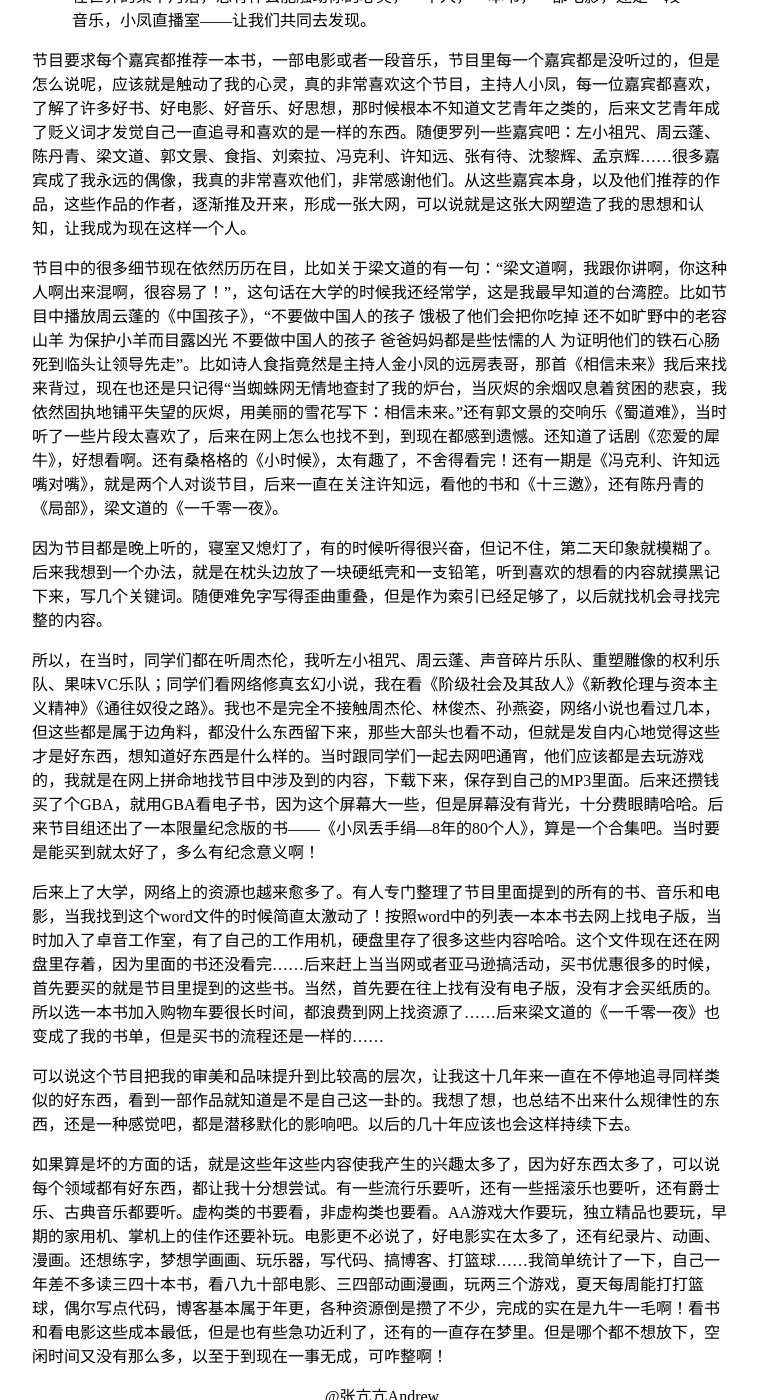
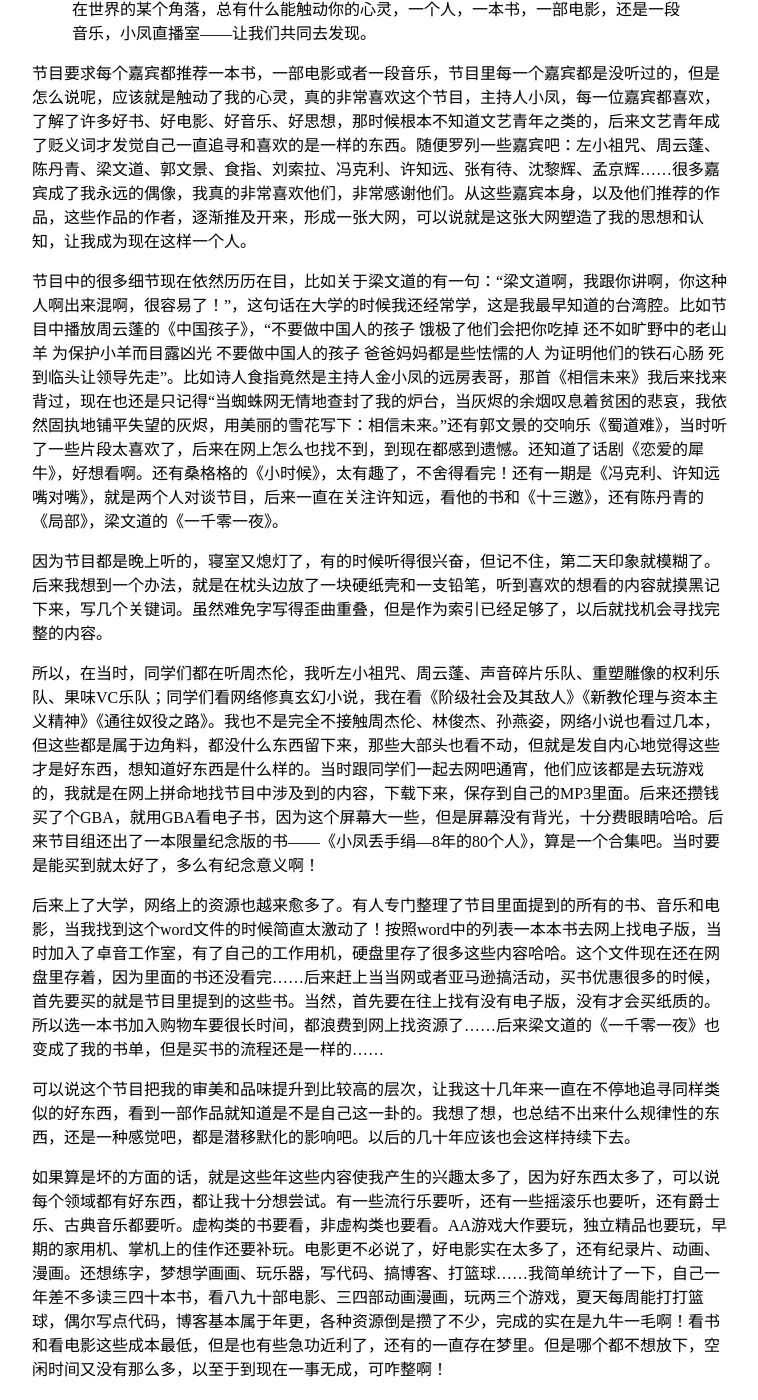
Before and after one commit to zkkandrew/blog-github, a Jekyll site: the page built from _posts/2020-5-22-我听小凤直播室.html, in a window 1280 px wide and 1400 px high, scrolled down 541 px. Shown: the whole window, without its empty margins (258-1016 px from the left). Built offline with Jekyll 4.4.1, drawn with Linux system fonts in a browser that asks for light colours; comment, search, counter and statistics services are not loaded.

Commit message:
update post 2020-5-22
change wrong charactors and delete weibo link.

```diff
--- a/_posts/2020-5-22-我听小凤直播室.html
+++ b/_posts/2020-5-22-我听小凤直播室.html
@@ -5,7 +5,7 @@ title: 我听《小凤直播室》
 <h2>{{ page.title }}</h2>
 <p>{{ page.date | date_to_string }}</p>
 
-<p><img src="https://github.com/zkkandrew/blog-github/raw/gh-pages/images/head.jpg" style="width: 650px;" /></p>
+<p><img src="https://github.com/zkkandrew/blog-github/raw/gh-pages/images/head.jpg" style="width: 700px;" /></p>
 
 <p>是在初中还是高中真的记不清了，现在我对自己在初中和高中的很多经历都混淆了。当时一直在收听一个电台，就是山东广播电台的《小凤直播室》。那时候应该是每周六晚上10点还是11点节目开始，主持人金小凤会采访各个领域的人，主要是人文类的访谈吧。这个节目真的影响了我十几年，一直到现在。那时候学习任务挺重的，晚上10点收听节目不算难，要听完就快12点了，有时候就听睡着了，这样的话就会在后面重播的时候补听完。</p>
 
@@ -17,9 +17,9 @@ title: 我听《小凤直播室》
 
 <p>节目要求每个嘉宾都推荐一本书，一部电影或者一段音乐，节目里每一个嘉宾都是没听过的，但是怎么说呢，应该就是触动了我的心灵，真的非常喜欢这个节目，主持人小凤，每一位嘉宾都喜欢，了解了许多好书、好电影、好音乐、好思想，那时候根本不知道文艺青年之类的，后来文艺青年成了贬义词才发觉自己一直追寻和喜欢的是一样的东西。随便罗列一些嘉宾吧：左小祖咒、周云蓬、陈丹青、梁文道、郭文景、食指、刘索拉、冯克利、许知远、张有待、沈黎辉、孟京辉……很多嘉宾成了我永远的偶像，我真的非常喜欢他们，非常感谢他们。从这些嘉宾本身，以及他们推荐的作品，这些作品的作者，逐渐推及开来，形成一张大网，可以说就是这张大网塑造了我的思想和认知，让我成为现在这样一个人。</p>
 
-<p>节目中的很多细节现在依然历历在目，比如关于梁文道的有一句：“梁文道啊，我跟你讲啊，你这种人啊出来混啊，很容易了！”，这句话在大学的时候我还经常学，这是我最早知道的台湾腔。比如节目中播放周云蓬的《中国孩子》，“不要做中国人的孩子 饿极了他们会把你吃掉 还不如旷野中的老容山羊 为保护小羊而目露凶光 不要做中国人的孩子 爸爸妈妈都是些怯懦的人 为证明他们的铁石心肠 死到临头让领导先走”。比如诗人食指竟然是主持人金小凤的远房表哥，那首《相信未来》我后来找来背过，现在也还是只记得“当蜘蛛网无情地查封了我的炉台，当灰烬的余烟叹息着贫困的悲哀，我依然固执地铺平失望的灰烬，用美丽的雪花写下：相信未来。”还有郭文景的交响乐《蜀道难》，当时听了一些片段太喜欢了，后来在网上怎么也找不到，到现在都感到遗憾。还知道了话剧《恋爱的犀牛》，好想看啊。还有桑格格的《小时候》，太有趣了，不舍得看完！还有一期是《冯克利、许知远嘴对嘴》，就是两个人对谈节目，后来一直在关注许知远，看他的书和《十三邀》，还有陈丹青的《局部》，梁文道的《一千零一夜》。</p>
+<p>节目中的很多细节现在依然历历在目，比如关于梁文道的有一句：“梁文道啊，我跟你讲啊，你这种人啊出来混啊，很容易了！”，这句话在大学的时候我还经常学，这是我最早知道的台湾腔。比如节目中播放周云蓬的《中国孩子》，“不要做中国人的孩子 饿极了他们会把你吃掉 还不如旷野中的老山羊 为保护小羊而目露凶光 不要做中国人的孩子 爸爸妈妈都是些怯懦的人 为证明他们的铁石心肠 死到临头让领导先走”。比如诗人食指竟然是主持人金小凤的远房表哥，那首《相信未来》我后来找来背过，现在也还是只记得“当蜘蛛网无情地查封了我的炉台，当灰烬的余烟叹息着贫困的悲哀，我依然固执地铺平失望的灰烬，用美丽的雪花写下：相信未来。”还有郭文景的交响乐《蜀道难》，当时听了一些片段太喜欢了，后来在网上怎么也找不到，到现在都感到遗憾。还知道了话剧《恋爱的犀牛》，好想看啊。还有桑格格的《小时候》，太有趣了，不舍得看完！还有一期是《冯克利、许知远嘴对嘴》，就是两个人对谈节目，后来一直在关注许知远，看他的书和《十三邀》，还有陈丹青的《局部》，梁文道的《一千零一夜》。</p>
 
-<p>因为节目都是晚上听的，寝室又熄灯了，有的时候听得很兴奋，但记不住，第二天印象就模糊了。后来我想到一个办法，就是在枕头边放了一块硬纸壳和一支铅笔，听到喜欢的想看的内容就摸黑记下来，写几个关键词。随便难免字写得歪曲重叠，但是作为索引已经足够了，以后就找机会寻找完整的内容。</p>
+<p>因为节目都是晚上听的，寝室又熄灯了，有的时候听得很兴奋，但记不住，第二天印象就模糊了。后来我想到一个办法，就是在枕头边放了一块硬纸壳和一支铅笔，听到喜欢的想看的内容就摸黑记下来，写几个关键词。虽然难免字写得歪曲重叠，但是作为索引已经足够了，以后就找机会寻找完整的内容。</p>
 
 <p>所以，在当时，同学们都在听周杰伦，我听左小祖咒、周云蓬、声音碎片乐队、重塑雕像的权利乐队、果味VC乐队；同学们看网络修真玄幻小说，我在看《阶级社会及其敌人》《新教伦理与资本主义精神》《通往奴役之路》。我也不是完全不接触周杰伦、林俊杰、孙燕姿，网络小说也看过几本，但这些都是属于边角料，都没什么东西留下来，那些大部头也看不动，但就是发自内心地觉得这些才是好东西，想知道好东西是什么样的。当时跟同学们一起去网吧通宵，他们应该都是去玩游戏的，我就是在网上拼命地找节目中涉及到的内容，下载下来，保存到自己的MP3里面。后来还攒钱买了个GBA，就用GBA看电子书，因为这个屏幕大一些，但是屏幕没有背光，十分费眼睛哈哈。后来节目组还出了一本限量纪念版的书——《小凤丢手绢—8年的80个人》，算是一个合集吧。当时要是能买到就太好了，多么有纪念意义啊！</p>
 
@@ -28,5 +28,3 @@ title: 我听《小凤直播室》
 <p>可以说这个节目把我的审美和品味提升到比较高的层次，让我这十几年来一直在不停地追寻同样类似的好东西，看到一部作品就知道是不是自己这一卦的。我想了想，也总结不出来什么规律性的东西，还是一种感觉吧，都是潜移默化的影响吧。以后的几十年应该也会这样持续下去。</p>
 
 <p>如果算是坏的方面的话，就是这些年这些内容使我产生的兴趣太多了，因为好东西太多了，可以说每个领域都有好东西，都让我十分想尝试。有一些流行乐要听，还有一些摇滚乐也要听，还有爵士乐、古典音乐都要听。虚构类的书要看，非虚构类也要看。AA游戏大作要玩，独立精品也要玩，早期的家用机、掌机上的佳作还要补玩。电影更不必说了，好电影实在太多了，还有纪录片、动画、漫画。还想练字，梦想学画画、玩乐器，写代码、搞博客、打篮球……我简单统计了一下，自己一年差不多读三四十本书，看八九十部电影、三四部动画漫画，玩两三个游戏，夏天每周能打打篮球，偶尔写点代码，博客基本属于年更，各种资源倒是攒了不少，完成的实在是九牛一毛啊！看书和看电影这些成本最低，但是也有些急功近利了，还有的一直存在梦里。但是哪个都不想放下，空闲时间又没有那么多，以至于到现在一事无成，可咋整啊！</p>
-
-<p><center><a href="http://weibo.com/u/1736799387" title="新浪微博">@张亢亢Andrew</a></center></p>
```
